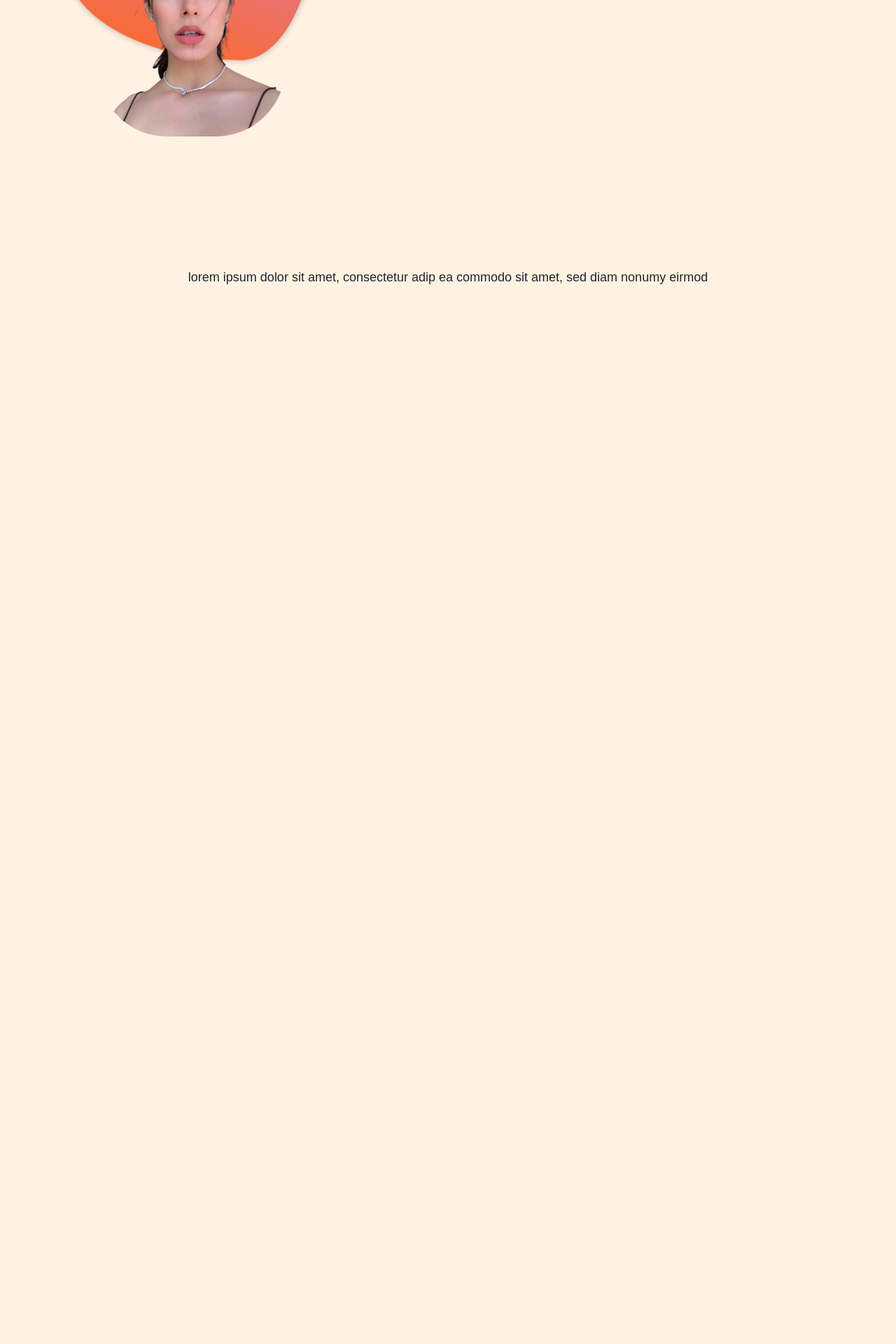
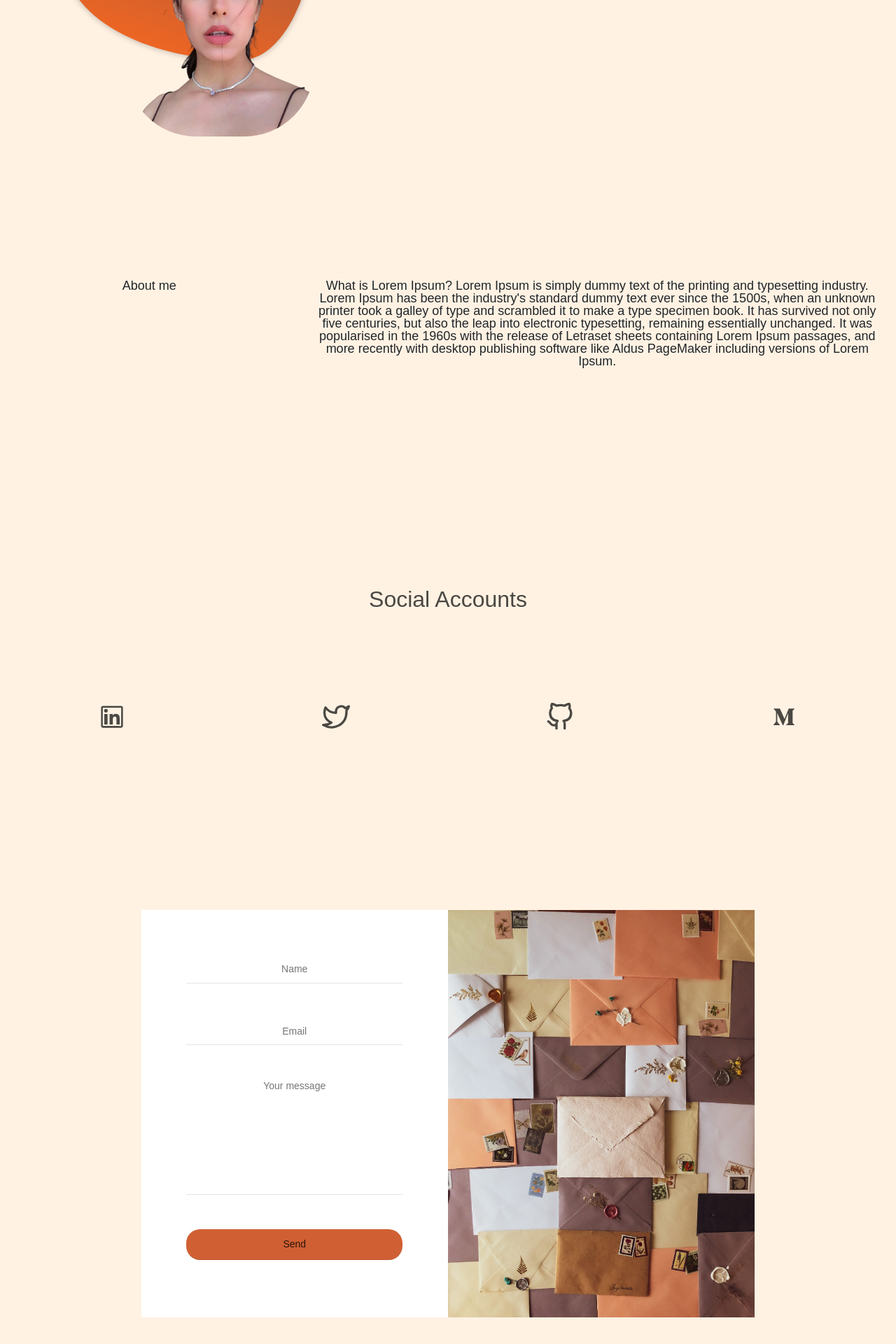
Before and after one commit to beyzamadenoglu/PersonalPortfolio, a React (Create React App) app: page / in a window 1280 px wide. Shown: the part 526-2446 px from the top of the page at 70% size. Before the commit the page ends 947 px from the top, so only its background shows below. Built offline with nearby package versions, Linux system fonts and the light colour scheme.

Commit message:
contact me section added

```diff
--- a/package.json
+++ b/package.json
@@ -3,6 +3,7 @@
   "version": "0.1.0",
   "private": true,
   "dependencies": {
+    "@emailjs/browser": "^3.6.2",
     "@testing-library/jest-dom": "^5.16.5",
     "@testing-library/react": "^13.3.0",
     "@testing-library/user-event": "^13.5.0",
@@ -10,6 +11,7 @@
     "react": "^18.2.0",
     "react-bootstrap": "^2.5.0",
     "react-dom": "^18.2.0",
+    "react-icons": "^4.4.0",
     "react-scripts": "5.0.1",
     "web-vitals": "^2.1.4"
   },
--- a/src/App.css
+++ b/src/App.css
@@ -1,6 +1,8 @@
 body {
     background: rgb(255, 242, 227) !important;
     text-align: center;
+    font-family: 'Montserrat', sans-serif;
+
 }
 
 @media (min-width: 992px) {
@@ -17,6 +19,7 @@ body {
 h2 {
     padding: 40px;
     margin-top: 20%;
+    color: rgb(75, 72, 67);
 }
 
 .profile {
@@ -24,7 +27,7 @@ h2 {
     max-height: 350px;
     border-radius: 100px;
     margin-top: -42%;
-    margin-left: -30%;
+    margin-left: -15%;
 }
 
 @import url('https://fonts.googleapis.com/css?family=Hind');
@@ -50,7 +53,7 @@ body {
     height: 360px;
     border-radius: var(--radius-1) var(--radius-2) var(--radius-3) var(--radius-4) / var(--radius-5) var(--radius-6) var(--radius-7) var(--radius-8);
     background-color: #21D4FD;
-    background-image: linear-gradient(19deg, #ff681c 0%, #CD7FE5 100%);
+    background-image: linear-gradient(19deg, #ff681c 0%, #755250 100%);
     box-shadow: 0 0 10px rgba(0, 0, 0, .3);
     position: relative;
     top: 12px;
@@ -59,7 +62,7 @@ body {
 }
 
 .about{
-    margin-top: 15%;
+    margin: 16% 0;
 }
 
 li {
@@ -89,7 +92,7 @@ li {
     position: absolute;
     width: 8vw;
     height: 7vh;
-    background: #FDA8CF;
+    background: #755250;
     border-radius: 75px;
     z-index: -1;
     animation: 1s clockwise infinite;
@@ -177,6 +180,56 @@ li {
       right: 0;
     }
   }
+
+.social{
+    margin: 20% 0%;
+}
+input, textarea{
+ border: none;
+ display: block;
+ background: transparent;
+ height: 40px;
+ background: transparent;
+ color: rgba(0, 0, 0, 0.8) !important;
+ font-size: 14px;
+ border-radius: 0px;
+ -webkit-box-shadow: none !important;
+ box-shadow: none !important;
+ border-bottom: 1px solid rgba(0, 0, 0, 0.1);
+ margin: 12%;
+ width: 76%;
+ text-align: center;
+}
+textarea:focus, input:focus{
+  outline: none;
+  border-bottom: 1px solid #774329;
+}
+
+textarea{
+  height: 30%;
+  resize: none;
+}
+.mail-img{
+min-width: 100%;
+height: auto;
+overflow: hidden;
+}
+.social-header{
+  margin-bottom: 7%;
+}
+
+.contact{
+width: 78%;
+}
+.contact-me{
+  background: white;
+  margin: 5% 5%;
+}
+.button{
+  background:#D06033;
+  border-radius: 20px;
+  height: 8%;
+}
 @media screen and (max-width: 480px) {
     .blob {
         width: 120px;
@@ -186,4 +239,10 @@ li {
     .profile {
         max-height: 120px;
     }
+    text-area{
+      height: 20px;
+    }
+    button{
+      height: 20px;
+    }
 }
--- a/src/App.js
+++ b/src/App.js
@@ -3,6 +3,8 @@ import "./App.css"
 import Header from "./components/Header";
 import Content from "./components/Content";
 import About from "./components/About";
+import Social from "./components/Social";
+import Contact from "./components/Contact";
 function App() {
   return (
     <div className="App">
@@ -10,6 +12,8 @@ function App() {
         <Header />
         <Content />
         <About />
+        <Social />
+        <Contact />
       </header>
     </div>
   );
--- a/src/components/About.js
+++ b/src/components/About.js
@@ -1,12 +1,20 @@
 import React from 'react'
 
 const About = () => {
-  return (
-    <div className="container about">
-        <p className="about">lorem ipsum dolor sit amet, consectetur adip ea commodo sit amet, sed diam nonumy eirmod</p>
-    </div>
+    return (
+        <div id="about-me" className="container-fluid about">
+            <div className="row">
+                <div className="col-4"><p >
+                    About me
+                </p></div>
+                <div className="col-8"><p>What is Lorem Ipsum?
+                    Lorem Ipsum is simply dummy text of the printing and typesetting industry. Lorem Ipsum has been the industry's standard dummy text ever since the 1500s, when an unknown printer took a galley of type and scrambled it to make a type specimen book. It has survived not only five centuries, but also the leap into electronic typesetting, remaining essentially unchanged. It was popularised in the 1960s with the release of Letraset sheets containing Lorem Ipsum passages, and more recently with desktop publishing software like Aldus PageMaker including versions of Lorem Ipsum.
+                </p></div>
+            </div>
 
-  )
+        </div>
+
+    )
 }
 
 export default About
--- a/src/components/Contact.js
+++ b/src/components/Contact.js
@@ -0,0 +1,42 @@
+import React, { useRef } from 'react';
+import emailjs from '@emailjs/browser';
+
+import ContactImage from "../constants/Images/mail.jpg";
+
+const Contact = () => {
+
+    const form = useRef();
+
+    const sendEmail = (e) => {
+        e.preventDefault();
+
+        emailjs.sendForm('service_sacc64d', '__ejs-test-mail-service__', form.current, 'uI-7LPI7UNgt0ijVt')
+            .then((result) => {
+                console.log(result.text);
+                e.target.reset();
+                console.log("sent")
+            }, (error) => {
+                console.log(error.text);
+            });
+    }
+    return (
+
+        <div id= "contact-me" className="container-fluid contact">
+            <div className="row g-0 contact-me">
+            <div className="col-6">
+                <form className="w-auto p-3 h-100" classref={form} onSubmit={sendEmail}>
+                    <input type="text" name="user_name" placeholder="Name"/>
+                    <input type="email" name="user_email" placeholder="Email" />
+                    <textarea name="message" placeholder='Your message'/>
+                    <input className="button" type="submit" value="Send" />
+                </form>
+                </div>
+                <div className="col-6">
+                    <img src={ContactImage}  className="img-fluid d-flex mail-img" alt="_contactimage"></img>
+                </div>
+            </div>
+        </div>
+    )
+}
+
+export default Contact
--- a/src/components/Header.js
+++ b/src/components/Header.js
@@ -1,5 +1,5 @@
 import React from 'react'
-import Logo from '../constants/Images/Logo';
+
 const Header = () => {
   return (
     <nav className="navbar navbar-expand-lg navbar-light">
@@ -11,13 +11,13 @@ const Header = () => {
       <div className="collapse navbar-collapse justify-content-center" id="navbarNav">
         <ul className="navbar-nav">
           <li className="nav-item">
-            <a className="nav-link" href="#">About me</a>
+            <a className="nav-link" href="#about-me">About me</a>
           </li>
           <li className="nav-item">
-            <a className="nav-link" href="#">Social</a>
+            <a className="nav-link" href="#social">Social</a>
           </li>
           <li className="nav-item">
-            <a className="nav-link" href="#">Contact me</a>
+            <a className="nav-link" href="#contact-me">Contact me</a>
           </li>
         </ul>
       </div>
--- a/src/components/Social.js
+++ b/src/components/Social.js
@@ -0,0 +1,26 @@
+import React from 'react'
+
+import { FiTwitter } from 'react-icons/fi';
+import { FiGithub } from 'react-icons/fi';
+import { AiOutlineLinkedin } from 'react-icons/ai';
+import { AiOutlineMedium } from 'react-icons/ai';
+
+
+
+const Social = () => {
+  return (
+    <div id="social"className="container-fluid social">
+    <div className="social-header">
+        <h2>Social Accounts</h2>
+    </div>
+        <div className="row">
+            <a className="col-lg-3 col-sm-12"  href="https://www.linkedin.com/in/beyzamadenoglu/" target="_blank"><AiOutlineLinkedin size={40} color={"#4b4843"}/>  </a>
+            <a className="col-lg-3 col-sm-12" href="https://twitter.com/beyzamadenoglu" target="_blank"><FiTwitter size={40} color={"#4b4843"}/></a>
+            <a className="col-lg-3 col-sm-12" href="https://github.com/beyzamadenoglu" target="_blank"><FiGithub size={40} color={"#4b4843"}/></a>
+            <a className="col-lg-3 col-sm-12" href="https://medium.com/@beyzamadenoglu" target="_blank"><AiOutlineMedium size={40} color={"#4b4843"}/></a>
+        </div>
+    </div>
+  )
+}
+
+export default Social
```
Also changed, not shown: src/constants/Images/mail.jpg (added), 1 other file (tests, documents, lock files or other folders).
